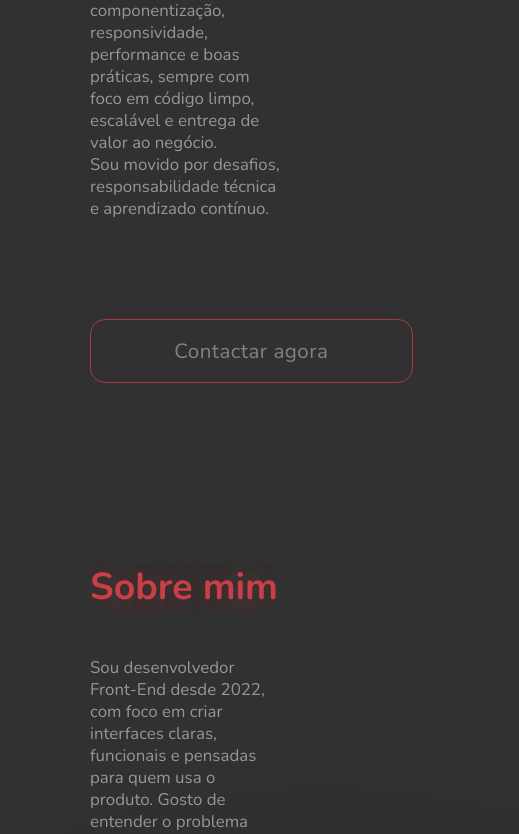
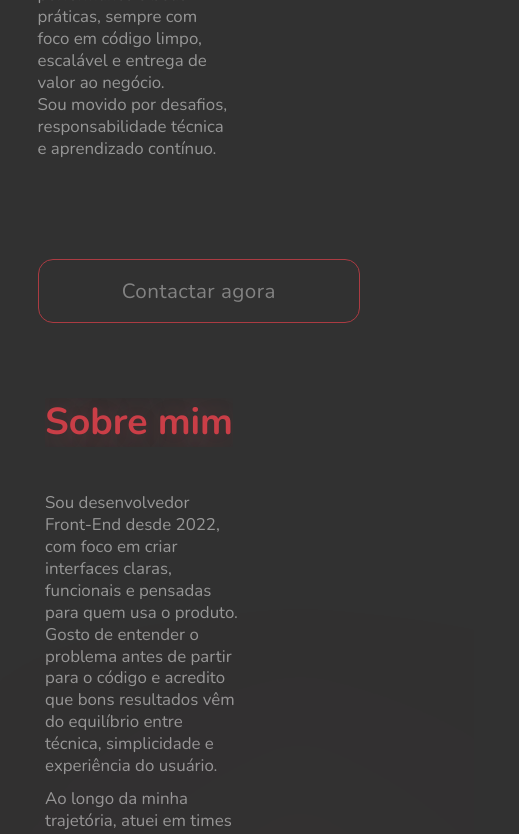
Before and after one commit to Lucaszanin/portifolio-react, a React (Vite) app: page / in a window 390 px wide. Shown: the part 1156-1990 px from the top of the page, 519 px wide, since content can reach past the window. Built offline with nearby package versions, Linux system fonts and the light colour scheme; the HTML template or start-up script is replaced by a standard one.

Commit message:
feat: update responsive layout

```diff
--- a/src/ui/pages/main/sections/About/AboutSection.styles.ts
+++ b/src/ui/pages/main/sections/About/AboutSection.styles.ts
@@ -7,6 +7,9 @@ export const MainContainer = styled.div`
   padding: 6rem 12rem;
   @media (max-width: 1440px) {
     padding: 6rem;
+  }
+  @media (max-width: 768px) {
+    padding: 3rem;
   }
 `
 
--- a/src/ui/pages/main/sections/Main/MainSection.styles.ts
+++ b/src/ui/pages/main/sections/Main/MainSection.styles.ts
@@ -7,6 +7,12 @@ export const MainContainer = styled.div`
   padding: 6rem 12rem;
   @media (max-width: 1440px) {
     padding: 6rem;
+  }
+  @media (max-width: 768px) {
+    padding: 3rem;
+  }
+  @media (max-width: 668px) {
+    padding: 2rem;
   }
 `
 
@@ -22,6 +28,11 @@ export const ImagWrapper = styled.div`
   right: 0;
   top: 3rem;
   z-index: -1;
+  img {
+    @media (max-width: 1023px) {
+      opacity: 0.4;
+    }
+  }
 `
 
 export const TextWrapper = styled.div``
--- a/src/ui/pages/main/sections/Projects/ProjectsSection.styles.ts
+++ b/src/ui/pages/main/sections/Projects/ProjectsSection.styles.ts
@@ -7,6 +7,9 @@ export const MainContainer = styled.div`
     display: flex;
     flex-direction: column;
     align-items: center;
+  }
+  @media (max-width: 768px) {
+    padding: 3rem;
   }
 `
 
--- a/src/ui/pages/main/sections/SuitCase/SuitCaseSection.styles.ts
+++ b/src/ui/pages/main/sections/SuitCase/SuitCaseSection.styles.ts
@@ -9,6 +9,9 @@ export const Container = styled.div`
   position: relative;
   @media (max-width: 1440px) {
     padding: 6rem;
+  }
+  @media (max-width: 768px) {
+    padding: 3rem;
   }
 `
 
```
